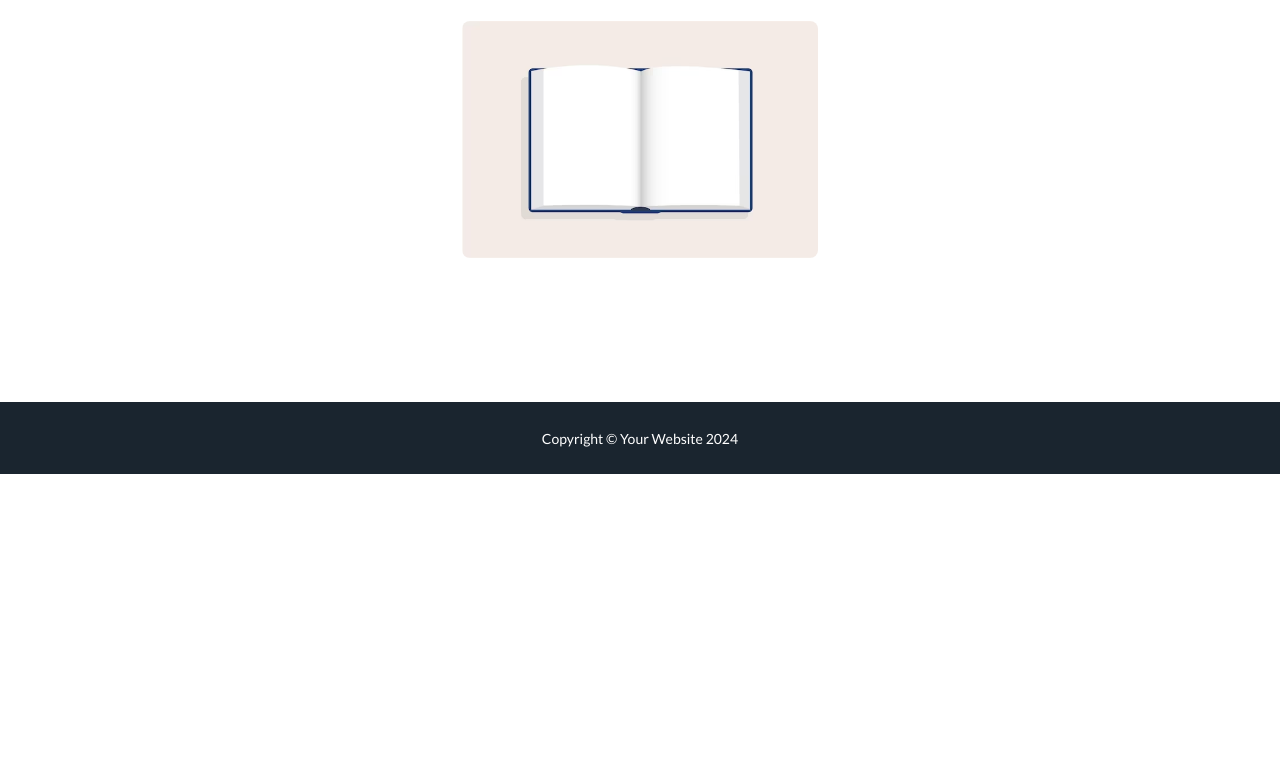
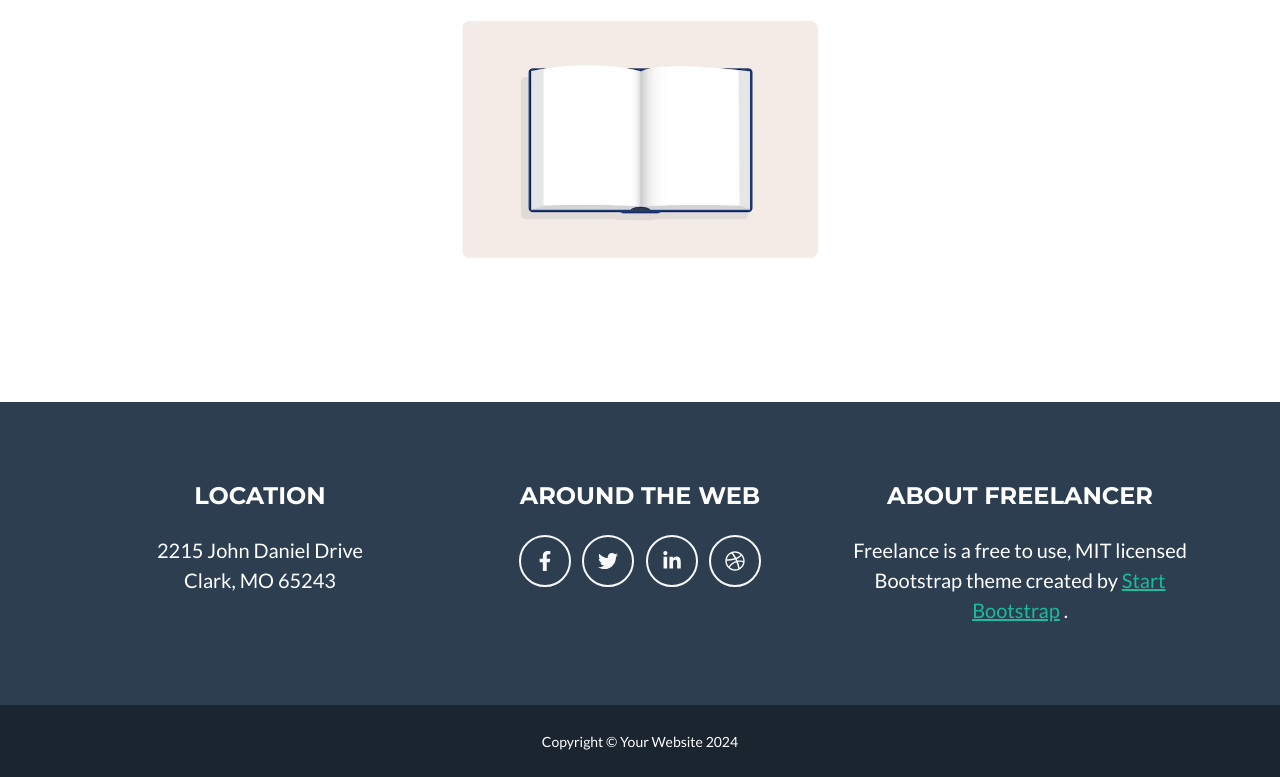
Before and after one commit to 2024gwangnam3-1/2024gwangnam3-1.github.io, a plain HTML site: page index.html in a window 1280 px wide. Shown: the part 1010-1787 px from the top of the page. Before the commit the page ends 1484 px from the top, so only its background shows below. Drawn offline with nearby package versions, Linux system fonts and the light colour scheme.

Commit message:
Update index.html

```diff
--- a/index.html
+++ b/index.html
@@ -1,11 +1,11 @@
-<!DOCTYPE html>
+ <!DOCTYPE html>
 <html lang="en">
     <head>
         <meta charset="utf-8" />
         <meta name="viewport" content="width=device-width, initial-scale=1, shrink-to-fit=no" />
         <meta name="description" content="" />
         <meta name="author" content="" />
-        <title>2024 광남고 3-1 학급특색활동</title>
+        <title>2024 광남고등학교 3-1 학급특색활동</title>
         <!-- Favicon-->
         <link rel="icon" type="image/x-icon" href="assets/schoolicon.ico" />
         <!-- Font Awesome icons (free version)-->
@@ -20,7 +20,7 @@
         <!-- Navigation-->
         <nav class="navbar navbar-expand-lg bg-secondary text-uppercase fixed-top" id="mainNav">
             <div class="container">
-                <a class="navbar-brand" href="#page-top">2024 광남고 3-1반 학급특색활동 웹페이지</a>
+                <a class="navbar-brand" href="#page-top">2024 광남고등학교 3-1반 학급특색활동 웹페이지</a>
                 <button class="navbar-toggler text-uppercase font-weight-bold bg-primary text-white rounded" type="button" data-bs-toggle="collapse" data-bs-target="#navbarResponsive" aria-controls="navbarResponsive" aria-expanded="false" aria-label="Toggle navigation">
                     Menu
                     <i class="fas fa-bars"></i>
@@ -46,7 +46,7 @@
                     <div class="divider-custom-line"></div>
                 </div>
                 <!-- Masthead Subheading-->
-                <p class="masthead-subheading font-weight-light mb-0">2024 광남고 3-1 학급특색활동</p>
+                <p class="masthead-subheading font-weight-light mb-0">2024 광남고등학교 3-1 학급특색활동</p>
             </div>
         </header>
         <!-- Content Section-->
@@ -74,6 +74,39 @@
                 </div>
             </div>
         </section>
+	            <!-- Footer-->
+	    <footer class="footer text-center">
+            <div class="container">
+                <div class="row">
+                    <!-- Footer Location-->
+                    <div class="col-lg-4 mb-5 mb-lg-0">
+                        <h4 class="text-uppercase mb-4">Location</h4>
+                        <p class="lead mb-0">
+                            2215 John Daniel Drive
+                            <br />
+                            Clark, MO 65243
+                        </p>
+                    </div>
+                    <!-- Footer Social Icons-->
+                    <div class="col-lg-4 mb-5 mb-lg-0">
+                        <h4 class="text-uppercase mb-4">Around the Web</h4>
+                        <a class="btn btn-outline-light btn-social mx-1" href="#!"><i class="fab fa-fw fa-facebook-f"></i></a>
+                        <a class="btn btn-outline-light btn-social mx-1" href="#!"><i class="fab fa-fw fa-twitter"></i></a>
+                        <a class="btn btn-outline-light btn-social mx-1" href="#!"><i class="fab fa-fw fa-linkedin-in"></i></a>
+                        <a class="btn btn-outline-light btn-social mx-1" href="#!"><i class="fab fa-fw fa-dribbble"></i></a>
+                    </div>
+                    <!-- Footer About Text-->
+                    <div class="col-lg-4">
+                        <h4 class="text-uppercase mb-4">About Freelancer</h4>
+                        <p class="lead mb-0">
+                            Freelance is a free to use, MIT licensed Bootstrap theme created by
+                            <a href="http://startbootstrap.com">Start Bootstrap</a>
+                            .
+                        </p>
+                    </div>
+                </div>
+            </div>
+        </footer>
              <!-- Copyright Section-->
         <div class="copyright py-4 text-center text-white">
             <div class="container"><small>Copyright &copy; Your Website 2024</small></div>
@@ -101,7 +134,7 @@
                             <!-- Portfolio Modal - Text-->
 			    <p><img class="img-fluid" src="assets/img/portfolio/cover.jpg" alt="..." /></p>
                             <h3>활동 개요</h3>
-			    <p> 광남고 3-1반 학생들은 장애 인식 개선 교육을 통해 장애인에 대한 올바른 이해를 하였고, 그들도 사회 구성원으로서 불편과 차별없이 생활할 수 있는 제도 및 문화가 정착 되어야 함을 인식하였습니다. 이와 관련된 정보를 탐색하는 과정에서 한국관광공사에서 '열린 관광:모두의 여행'이라는 이름으로 무장애 여행 가이드를 제시하는 사이트를 운영하고 있는 것을 알게되었는데, 우리의 고장인 광주시도 찬란한 역사와 깊이 있는 훌륭한 문화의 발원지이지만 잘 알려진 바가 없어 아쉬운 마음이 들었습니다. 그래서 광주시 8경에 대한 이야기를 함께 다루어보면 좋을 거 같아 '배리어 프리 가이드북' 프로젝트를 기획을 하게 되었습니다. </p>
+			    <p> 광남고등학교 3-1반 학생들은 장애 인식 개선 교육을 통해 장애인에 대한 올바른 이해를 하였고, 그들도 사회 구성원으로서 불편과 차별없이 생활할 수 있는 제도 및 문화가 정착 되어야 함을 인식하였습니다. 이와 관련된 정보를 탐색하는 과정에서 한국관광공사에서 '열린 관광:모두의 여행'이라는 이름으로 무장애 여행 가이드를 제시하는 사이트를 운영하고 있는 것을 알게되었는데, 우리의 고장인 광주시도 찬란한 역사와 깊이 있는 훌륭한 문화의 발원지이지만 잘 알려진 바가 없어 아쉬운 마음이 들었습니다. 그래서 광주시 8경에 대한 이야기를 함께 다루어보면 좋을 거 같아 '배리어 프리 가이드북' 프로젝트를 기획을 하게 되었습니다. </p>
                             <p class="mb-4"><a href="https://2024gwangnam3-1.github.io/2024gwangnam3-1ebook.github.io/">전자책 페이지</a></p>
                             <button class="btn btn-primary" data-bs-dismiss="modal">
                                 <i class="fas fa-xmark fa-fw"></i>
```
